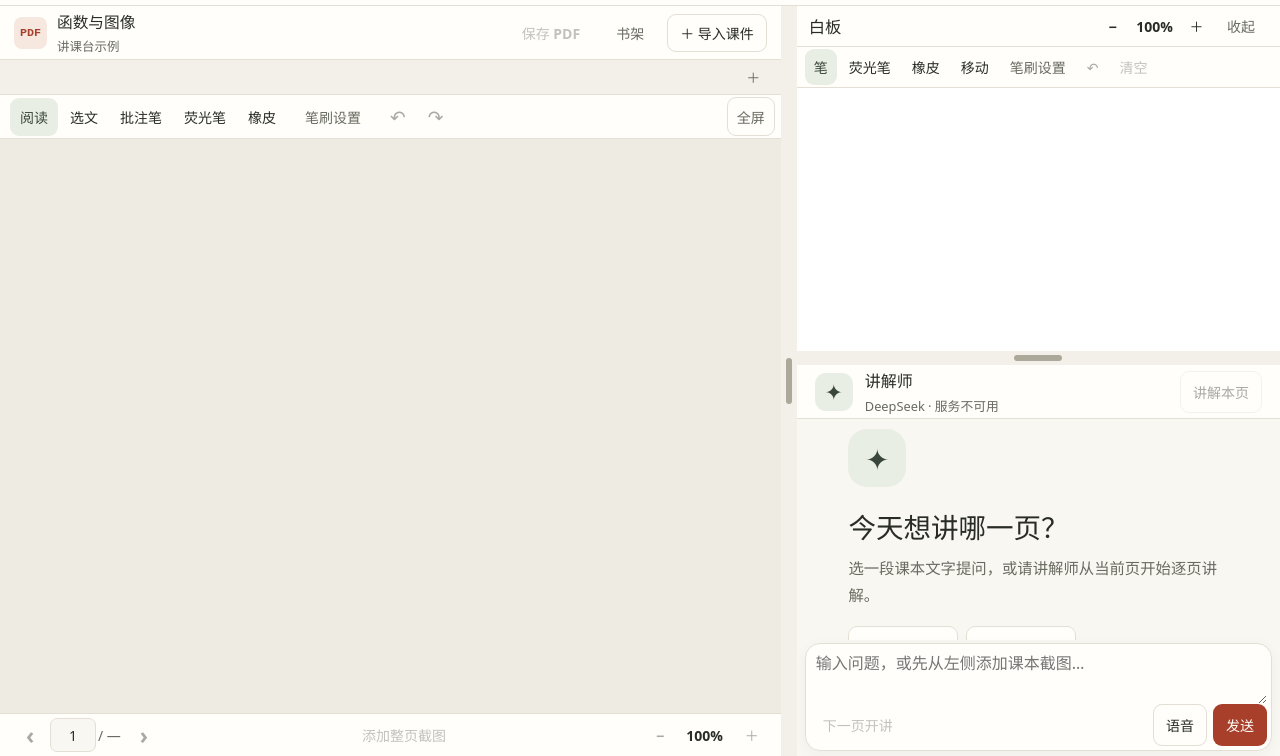
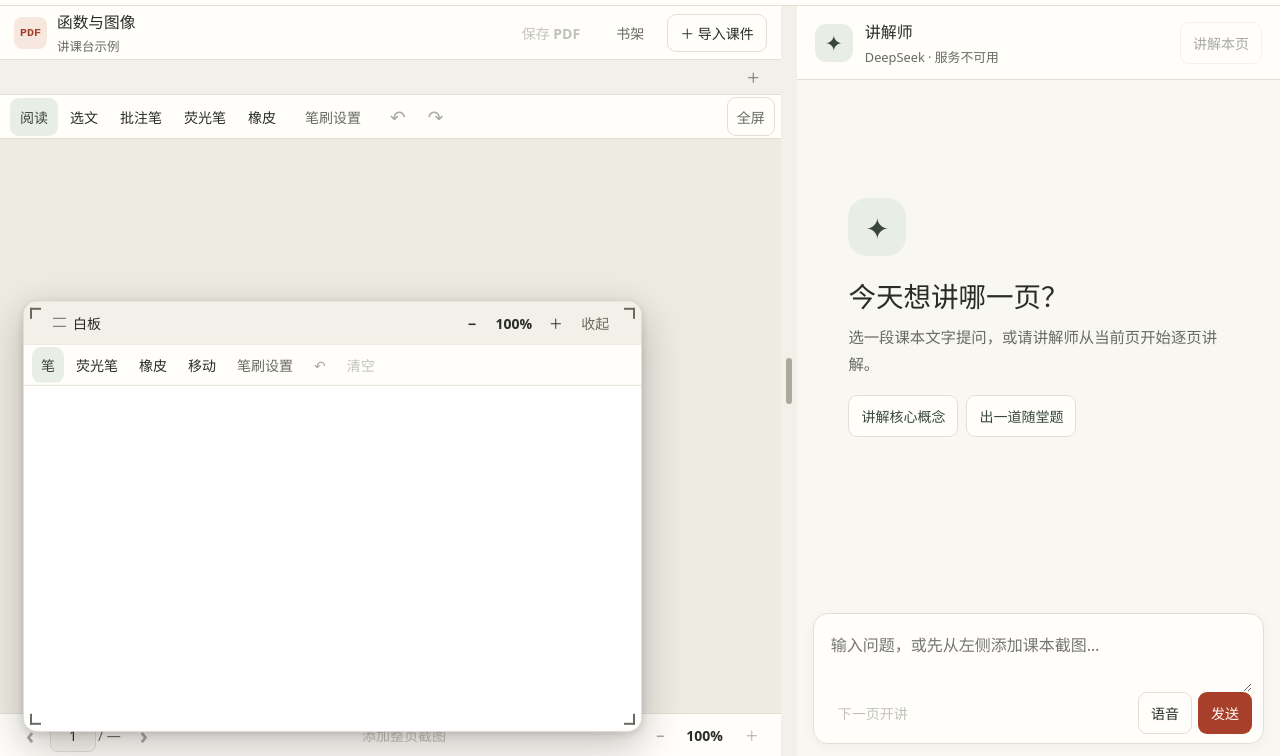
Before and after one commit to Moheng-ideal/lecture-desk, a website built with Vite: page index.html in a window 1280 px wide. Both pictures are taken after a click on the button "白板". Shown: the part 44-800 px from the top of the page. Built offline with nearby package versions, Linux system fonts and the light colour scheme; files whose address does not match are found by name.

Commit message:
Float the whiteboard above the teaching workspace

```diff
--- a/index.html
+++ b/index.html
@@ -124,33 +124,6 @@
     </section>
     <div id="pane-divider" role="separator" aria-label="调整课本和问答区宽度" aria-orientation="vertical" tabindex="0" aria-valuemin="35" aria-valuemax="75" aria-valuenow="61"></div>
     <div id="right-pane" class="right-pane">
-      <aside id="class-board" aria-label="教学白板" hidden>
-        <header class="board-head">
-          <h2>白板</h2>
-          <div class="board-zoom" role="group" aria-label="缩放白板">
-            <button type="button" id="board-zoom-out" aria-label="缩小白板">−</button>
-            <button type="button" id="board-zoom-reset" aria-label="回到白板原点并重置缩放" title="回到原点">100%</button>
-            <button type="button" id="board-zoom-in" aria-label="放大白板">＋</button>
-          </div>
-          <button type="button" id="board-close" class="quiet" aria-label="收起白板">收起</button>
-        </header>
-        <div class="board-tool-area">
-          <div class="board-tools" id="board-tools" aria-label="白板工具">
-            <button type="button" data-board-tool="pen" aria-pressed="true" title="触控笔写字，手指拖动画布">笔</button>
-            <button type="button" data-board-tool="marker" aria-pressed="false">荧光笔</button>
-            <button type="button" data-board-tool="eraser" aria-pressed="false" title="触控笔擦除，手指拖动画布">橡皮</button>
-            <button type="button" data-board-tool="pan" aria-pressed="false">移动</button>
-            <button type="button" id="board-ink-config" class="quiet" aria-controls="board-ink-panel" aria-expanded="false" aria-label="白板笔刷设置">笔刷设置</button>
-            <button type="button" id="board-undo" aria-label="撤销白板笔划" title="撤销" disabled>↶</button>
-            <button type="button" id="board-clear" class="quiet" disabled>清空</button>
-          </div>
-        </div>
-        <div id="board-surface">
-          <canvas id="board-ink" aria-label="白板画布"></canvas>
-          <canvas id="board-draft" aria-hidden="true"></canvas>
-        </div>
-      </aside>
-      <div id="board-divider" role="separator" aria-label="调整白板和讲解师高度" aria-orientation="horizontal" aria-controls="class-board" tabindex="0" aria-valuemin="25" aria-valuemax="65" aria-valuenow="46" hidden></div>
       <section class="chat-pane" aria-labelledby="chat-heading">
         <header class="chat-bar">
           <div class="assistant-mark" aria-hidden="true">✦</div>
@@ -185,6 +158,36 @@
       </section>
     </div>
   </main>
+  <aside id="class-board" aria-label="教学白板" hidden>
+    <header class="board-head">
+      <h2><button type="button" id="board-move" aria-label="白板，拖动或按方向键移动小窗" title="拖动移动白板">白板</button></h2>
+      <div class="board-zoom" role="group" aria-label="白板画布缩放">
+        <button type="button" id="board-zoom-out" aria-label="缩小白板">−</button>
+        <button type="button" id="board-zoom-reset" aria-label="回到白板原点并重置缩放" title="回到原点">100%</button>
+        <button type="button" id="board-zoom-in" aria-label="放大白板">＋</button>
+      </div>
+      <button type="button" id="board-close" class="quiet" aria-label="收起白板">收起</button>
+    </header>
+    <div class="board-tool-area">
+      <div class="board-tools" id="board-tools" aria-label="白板工具">
+        <button type="button" data-board-tool="pen" aria-pressed="true" title="触控笔写字，手指拖动画布">笔</button>
+        <button type="button" data-board-tool="marker" aria-pressed="false">荧光笔</button>
+        <button type="button" data-board-tool="eraser" aria-pressed="false" title="触控笔擦除，手指拖动画布">橡皮</button>
+        <button type="button" data-board-tool="pan" aria-pressed="false">移动</button>
+        <button type="button" id="board-ink-config" class="quiet" aria-controls="board-ink-panel" aria-expanded="false" aria-label="白板笔刷设置">笔刷设置</button>
+        <button type="button" id="board-undo" aria-label="撤销白板笔划" title="撤销" disabled>↶</button>
+        <button type="button" id="board-clear" class="quiet" disabled>清空</button>
+      </div>
+    </div>
+    <div id="board-surface">
+      <canvas id="board-ink" aria-label="白板画布"></canvas>
+      <canvas id="board-draft" aria-hidden="true"></canvas>
+    </div>
+    <button type="button" class="board-corner" data-board-resize="nw" aria-label="拖动左上角或按方向键调整窗口大小"></button>
+    <button type="button" class="board-corner" data-board-resize="ne" aria-label="拖动右上角或按方向键调整窗口大小"></button>
+    <button type="button" class="board-corner" data-board-resize="sw" aria-label="拖动左下角或按方向键调整窗口大小"></button>
+    <button type="button" class="board-corner" data-board-resize="se" aria-label="拖动右下角或按方向键调整窗口大小"></button>
+  </aside>
   <dialog id="pdf-save-dialog">
     <header><h2>保存批注 PDF</h2><button type="button" id="pdf-save-close" aria-label="关闭">×</button></header>
     <div class="pdf-save-body">
--- a/package.json
+++ b/package.json
@@ -1,6 +1,6 @@
 {
   "name": "lecture-desk",
-  "version": "0.7.0",
+  "version": "0.7.1",
   "private": true,
   "type": "module",
   "scripts": {
--- /dev/null
+++ b/src/board-window.js
@@ -0,0 +1,149 @@
+import { readState, saveState } from './storage.js';
+
+const margin = 8;
+const minWidth = 300;
+const minHeight = 195;
+const clamp = (value, min, max) => Math.max(min, Math.min(max, value));
+
+function viewportBounds() {
+  const viewport = window.visualViewport;
+  const x = viewport?.offsetLeft || 0;
+  const y = viewport?.offsetTop || 0;
+  const width = viewport?.width || document.documentElement.clientWidth;
+  const height = viewport?.height || document.documentElement.clientHeight;
+  return { left: x + margin, top: y + margin, right: x + width - margin, bottom: y + height - margin };
+}
+
+function fit(rect, bounds) {
+  const { left, top, right, bottom } = bounds;
+  const maxWidth = right - left;
+  const maxHeight = bottom - top;
+  const width = clamp(rect.width, Math.min(minWidth, maxWidth), maxWidth);
+  const height = clamp(rect.height, Math.min(minHeight, maxHeight), maxHeight);
+  return { x: clamp(rect.x, left, right - width), y: clamp(rect.y, top, bottom - height), width, height };
+}
+
+function initialRect(bounds) {
+  const availableWidth = bounds.right - bounds.left;
+  const availableHeight = bounds.bottom - bounds.top;
+  const width = Math.min(620, availableWidth * (availableWidth < 720 ? .88 : .49));
+  const height = Math.min(490, availableHeight * .55);
+  return { x: bounds.left + 15, y: bounds.bottom - height - 16, width, height };
+}
+
+function move(rect, corner, dx, dy, bounds) {
+  if (!corner) return fit({ ...rect, x: rect.x + dx, y: rect.y + dy }, bounds);
+  const right = rect.x + rect.width;
+  const bottom = rect.y + rect.height;
+  const west = corner.endsWith('w');
+  const north = corner.startsWith('n');
+  const x = west ? clamp(rect.x + dx, bounds.left, right - Math.min(minWidth, rect.width)) : rect.x;
+  const y = north ? clamp(rect.y + dy, bounds.top, bottom - Math.min(minHeight, rect.height)) : rect.y;
+  const width = west ? right - x : clamp(rect.width + dx, Math.min(minWidth, rect.width), bounds.right - x);
+  const height = north ? bottom - y : clamp(rect.height + dy, Math.min(minHeight, rect.height), bounds.bottom - y);
+  return { x, y, width, height };
+}
+
+export function installBoardWindow(board, stopInkInput) {
+  const heading = board.querySelector('.board-head');
+  const title = board.querySelector('#board-move');
+  let preferred;
+  let rect;
+  let drag;
+  let pending;
+  let frame;
+
+  function paint(next) {
+    rect = next;
+    board.style.transform = 'translate3d(' + next.x + 'px, ' + next.y + 'px, 0)';
+    board.style.width = next.width + 'px';
+    board.style.setProperty('--board-window-height', next.height + 'px');
+  }
+
+  function refresh() {
+    const bounds = viewportBounds();
+    paint(fit(preferred || initialRect(bounds), bounds));
+  }
+
+  function remember() {
+    preferred = rect;
+    saveState('whiteboardWindow', preferred).catch(() => {});
+  }
+
+  function start(event) {
+    if (drag || event.button !== 0 || !rect) return;
+    if (event.currentTarget === heading && event.target.closest('button:not(#board-move)')) return;
+    stopInkInput();
+    const handle = event.currentTarget;
+    drag = { id: event.pointerId, x: event.clientX, y: event.clientY, rect, handle, corner: handle.dataset.boardResize };
+    handle.setPointerCapture(event.pointerId);
+    board.toggleAttribute('data-moving-window', !drag.corner);
+    event.preventDefault();
+  }
+
+  function onMove(event) {
+    if (drag?.id !== event.pointerId) return;
+    const dx = event.clientX - drag.x;
+    const dy = event.clientY - drag.y;
+    pending = move(drag.rect, drag.corner, dx, dy, viewportBounds());
+    if (!frame) frame = requestAnimationFrame(() => {
+      frame = null;
+      paint(pending);
+      pending = null;
+    });
+  }
+
+  function finish() {
+    if (!drag) return;
+    const { id, handle, rect: from } = drag;
+    drag = null;
+    if (frame) cancelAnimationFrame(frame);
+    frame = null;
+    if (pending) paint(pending);
+    pending = null;
+    board.removeAttribute('data-moving-window');
+    if (handle.hasPointerCapture(id)) handle.releasePointerCapture(id);
+    if (rect.x !== from.x || rect.y !== from.y || rect.width !== from.width || rect.height !== from.height) remember();
+  }
+
+  function resizeViewport() {
+    if (board.hidden) return;
+    finish();
+    refresh();
+  }
+
+  const arrows = { ArrowLeft: [-1, 0], ArrowRight: [1, 0], ArrowUp: [0, -1], ArrowDown: [0, 1] };
+  for (const handle of [heading, ...board.querySelectorAll('[data-board-resize]')]) {
+    handle.onpointerdown = start;
+    handle.onpointermove = onMove;
+    handle.onpointerup = (event) => {
+      if (drag?.id !== event.pointerId) return;
+      onMove(event);
+      finish();
+    };
+    handle.onpointercancel = handle.onlostpointercapture = (event) => {
+      if (drag?.id === event.pointerId) finish();
+    };
+    const keyboard = handle === heading ? title : handle;
+    keyboard.onkeydown = (event) => {
+      const step = arrows[event.key];
+      if (!step || drag) return;
+      event.preventDefault();
+      stopInkInput();
+      const distance = event.shiftKey ? 24 : 8;
+      paint(move(rect, handle.dataset.boardResize, step[0] * distance, step[1] * distance, viewportBounds()));
+      remember();
+    };
+  }
+
+  window.addEventListener('resize', resizeViewport);
+  window.visualViewport?.addEventListener('resize', resizeViewport);
+  window.visualViewport?.addEventListener('scroll', resizeViewport);
+  readState('whiteboardWindow').then((saved) => {
+    if (!preferred && saved && [saved.x, saved.y, saved.width, saved.height].every(Number.isFinite)) {
+      preferred = saved;
+      if (!board.hidden && !drag) refresh();
+    }
+  }).catch(() => {});
+  return { refresh, finish };
+}
--- a/src/layout.js
+++ b/src/layout.js
@@ -1,6 +1,6 @@
 import { readState, saveState } from './storage.js';
 
-function installDivider(handleId, containerId, { property, key, initial, min, max, vertical = false }) {
+function installDivider(handleId, containerId, { property, key, initial, min, max }) {
   const container = document.getElementById(containerId);
   const handle = document.getElementById(handleId);
   let ratio = initial;
@@ -23,18 +23,15 @@ function installDivider(handleId, containerId, { property, key, initial, min, ma
   };
   handle.onpointermove = (event) => {
     if (!handle.hasPointerCapture(event.pointerId)) return;
-    const { left, width, top, height } = container.getBoundingClientRect();
-    const distance = vertical ? event.clientY - top - handle.offsetHeight / 2 : event.clientX - left - handle.offsetWidth / 2;
-    apply(distance / (vertical ? height : width) * 100);
+    const { left, width } = container.getBoundingClientRect();
+    apply((event.clientX - left - handle.offsetWidth / 2) / width * 100);
   };
   handle.onlostpointercapture = () => {
     delete handle.dataset.dragging;
     remember();
   };
   handle.onkeydown = (event) => {
-    const decrease = vertical ? 'ArrowUp' : 'ArrowLeft';
-    const increase = vertical ? 'ArrowDown' : 'ArrowRight';
-    const next = { [decrease]: ratio - 3, [increase]: ratio + 3, Home: min, End: max }[event.key];
+    const next = { ArrowLeft: ratio - 3, ArrowRight: ratio + 3, Home: min, End: max }[event.key];
     if (next == null) return;
     event.preventDefault();
     changed = true;
@@ -47,7 +44,4 @@ export function installDividers() {
   installDivider('pane-divider', 'workspace', {
     property: '--book-width', key: 'bookWidth', initial: 61, min: 35, max: 75,
   });
-  installDivider('board-divider', 'right-pane', {
-    property: '--board-height', key: 'boardHeight', initial: 46, min: 25, max: 65, vertical: true,
-  });
 }
--- a/src/main.js
+++ b/src/main.js
@@ -784,7 +784,9 @@ for (const target of document.querySelectorAll('[data-close]')) target.onclick =
 $('pdf-open').onclick = () => $('pdf-file').click();
 $('book-fullscreen').onclick = () => setBookFullscreen(!$('workspace').hasAttribute('data-book-fullscreen'));
 document.addEventListener('keydown', (event) => {
-  if (event.key === 'Escape' && !document.querySelector('dialog[open]')) setBookFullscreen(false);
+  if (event.key !== 'Escape' || document.querySelector('dialog[open]')) return;
+  if (!$('class-board').hidden) $('board-close').click();
+  else setBookFullscreen(false);
 });
 $('library-open').onclick = () => openLibrary().catch(failure);
 $('book-tab-add').onclick = () => openLibrary().catch(failure);
--- a/src/styles.css
+++ b/src/styles.css
@@ -180,7 +180,6 @@ button[aria-pressed="true"] { background: var(--accent-soft); color: var(--green
 #page-total { color: var(--muted); padding-right: 3px; }
 .zoom button { padding: 0 9px; }
 .right-pane { grid-column: 3; grid-row: 1; min-width: 0; min-height: 0; display: grid; grid-template-rows: minmax(0, 1fr); }
-#workspace[data-board-open] .right-pane { grid-template-rows: min(var(--board-height, 46%), max(38%, calc(100% - 215px))) 14px minmax(0, 1fr); }
 .chat-pane { background: var(--surface); }
 .chat-scroll { flex: 1; overflow: auto; min-height: 0; overscroll-behavior: contain; padding: 22px clamp(16px, 2.4vw, 34px) 12px; scrollbar-color: #c2bcb1 transparent; }
 #welcome { width: min(100%, 380px); margin: clamp(18px, 12vh, 122px) auto 0; }
@@ -219,28 +218,83 @@ button[aria-pressed="true"] { background: var(--accent-soft); color: var(--green
 #teach-next { margin-right: auto; }
 #chat-status, #export-status, #voice-status { color: var(--brick); font-size: .85rem; overflow-wrap: anywhere; margin: 7px 6px; }
 .excerpt-chip { display: flex; align-items: center; gap: 5px; background: var(--accent-soft); border-radius: 8px; margin: 3px 0; padding-left: 8px; color: var(--green); }
-#class-board { min-width: 0; min-height: 0; display: flex; flex-direction: column; background: var(--paper); color: var(--ink); }
-.board-head { display: flex; justify-content: space-between; align-items: center; padding: 2px 12px; border-bottom: 1px solid var(--line); }
-.board-head h2 { font-size: 1.02rem; }
+#class-board {
+  position: fixed;
+  inset: 0 auto auto 0;
+  z-index: 12;
+  display: flex;
+  flex-direction: column;
+  min-width: 0;
+  min-height: 0;
+  height: var(--board-window-height);
+  border: 1px solid var(--line);
+  border-radius: 14px;
+  background: var(--paper);
+  color: var(--ink);
+  box-shadow: 0 14px 42px #221d1b45, 0 2px 8px #221d1b25;
+}
+.board-head {
+  display: flex;
+  align-items: center;
+  min-height: 43px;
+  padding: 2px 24px;
+  border-bottom: 1px solid var(--line);
+  border-radius: 13px 13px 0 0;
+  background: var(--cream);
+  cursor: grab;
+  touch-action: none;
+  user-select: none;
+}
+.board-head h2 { display: flex; align-self: stretch; flex: 1; margin-right: 4px; }
+#board-move { flex: 1; text-align: left; cursor: inherit; padding-inline: 4px; min-height: 0; }
+#board-move::before {
+  content: '';
+  display: inline-block;
+  width: 13px;
+  height: 7px;
+  margin-right: 7px;
+  border-block: 1px solid currentColor;
+  vertical-align: .13em;
+  color: var(--muted);
+}
+#class-board[data-moving-window] .board-head { cursor: grabbing; }
+.board-corner {
+  position: absolute;
+  z-index: 6;
+  width: 28px;
+  height: 28px;
+  min-height: 28px;
+  padding: 0;
+  color: var(--muted);
+  touch-action: none;
+}
+.board-corner::after {
+  position: absolute;
+  content: '';
+  width: 9px;
+  height: 9px;
+  border: solid currentColor;
+  border-width: 0;
+}
+[data-board-resize^="n"] { top: 0; }
+[data-board-resize^="s"] { bottom: 0; }
+[data-board-resize$="w"] { left: 0; }
+[data-board-resize$="e"] { right: 0; }
+[data-board-resize^="n"]::after { top: 5px; border-top-width: 2px; }
+[data-board-resize^="s"]::after { bottom: 5px; border-bottom-width: 2px; }
+[data-board-resize$="w"]::after { left: 5px; border-left-width: 2px; }
+[data-board-resize$="e"]::after { right: 5px; border-right-width: 2px; }
+[data-board-resize="nw"], [data-board-resize="se"] { cursor: nwse-resize; }
+[data-board-resize="ne"], [data-board-resize="sw"] { cursor: nesw-resize; }
 .board-zoom { display: flex; align-items: center; margin-left: auto; font-variant-numeric: tabular-nums; }
 .board-zoom button { min-height: 36px; min-width: 35px; padding-inline: 5px; }
 #board-zoom-reset { min-width: 49px; }
-.board-tool-area { position: relative; z-index: 5; }
+.board-tool-area { position: relative; z-index: 7; }
+#class-board .ink-panel { max-height: min(440px, calc(var(--board-window-height) - 100px)); }
 .board-tools { display: flex; align-items: center; gap: 3px; padding: 2px 8px; border-bottom: 1px solid var(--line); overflow-x: auto; scrollbar-width: thin; }
 .board-tools button { min-height: 36px; padding-inline: 8px; }
-#board-close { min-height: 36px; }
-#board-divider { position: relative; cursor: row-resize; touch-action: none; background: var(--cream); }
-#board-divider::after { content: ''; position: absolute; inset: 4px calc(50% - 24px); border-radius: 8px; background: #aca99b; }
-#board-divider:is(:hover, :focus-visible, [data-dragging]) { background: var(--accent-soft); }
-.right-pane:has(#board-divider[data-dragging]) { cursor: row-resize; user-select: none; }
-#workspace[data-board-open] .chat-bar { min-height: 46px; padding-block: 3px; }
-#workspace[data-board-open] #welcome { margin-top: 0; }
-#workspace[data-board-open] .chat-scroll { padding-block: 10px; }
-#workspace[data-board-open] .composer { margin: 3px 8px max(5px, env(safe-area-inset-bottom)); padding: 4px; }
-#workspace[data-board-open] .composer-actions { flex-wrap: wrap; }
-#workspace[data-board-open] .composer textarea { min-height: 40px; padding-block: 3px; }
-#workspace[data-board-open] .composer #excerpts { max-height: 58px; overflow: auto; }
-#board-surface { position: relative; flex: 1; min-height: 0; background: #fff; overflow: hidden; }
+#board-close { min-height: 36px; padding-inline: 7px; }
+#board-surface { position: relative; flex: 1; min-height: 0; background: #fff; overflow: hidden; border-radius: 0 0 13px 13px; }
 #board-surface canvas { position: absolute; inset: 0; display: block; width: 100%; height: 100%; }
 #board-ink { touch-action: none; cursor: crosshair; }
 #board-surface[data-moving] #board-ink { cursor: grab; }
@@ -319,10 +373,6 @@ dialog footer { border-top: 1px solid var(--line); justify-content: flex-end; }
   #pane-divider { display: none; }
   .book-pane, .right-pane { height: 100%; border: 0; }
   #workspace[data-panel="book"] .right-pane, #workspace[data-panel="chat"] .book-pane { display: none; }
-  #workspace[data-panel="book"][data-board-open] { --portrait-board: min(44%, 390px); }
-  #workspace[data-panel="book"][data-board-open] .book-pane { height: calc(100% - var(--portrait-board)); }
-  #workspace[data-panel="book"][data-board-open] .right-pane { display: grid; position: absolute; inset: auto 0 0; height: var(--portrait-board); grid-template-rows: minmax(0, 1fr); border-top: 1px solid var(--line); }
-  #workspace[data-panel="book"] .right-pane :is(.chat-pane, #board-divider) { display: none; }
   #welcome { margin-top: 45px; }
 }
 @media (max-width: 380px) {
@@ -332,6 +382,8 @@ dialog footer { border-top: 1px solid var(--line); justify-content: flex-end; }
 }
 @media (pointer: coarse) {
   button { min-height: 44px; }
+  #class-board .board-corner { width: 34px; height: 34px; min-height: 34px; }
+  #class-board .board-head { padding-inline: 30px; }
 }
 #workspace[data-book-fullscreen] :is(.book-tabs-bar, .book-bar) { display: none; }
 #pdf-tools > .book-actions { flex: 0 0 auto; gap: 2px; margin-inline-start: auto; }
--- a/src/whiteboard.js
+++ b/src/whiteboard.js
@@ -1,4 +1,5 @@
 import { inkContact, mixPoint, paintInkStroke, traceInk } from './ink.js';
+import { installBoardWindow } from './board-window.js';
 import { InkTools } from './ink-tools.js';
 import { readState, saveState } from './storage.js';
 
@@ -27,8 +28,6 @@ function centerBetween(a, b) {
 export function installWhiteboard({ notify }) {
   const id = (name) => document.getElementById(name);
   const board = id('class-board');
-  const workspace = id('workspace');
-  const divider = id('board-divider');
   const open = id('board-open');
   const surface = id('board-surface');
   const canvas = id('board-ink');
@@ -217,23 +216,32 @@ export function installWhiteboard({ notify }) {
   }
   new ResizeObserver(resize).observe(surface);
 
-  function toggle(visible) {
-    if (!visible) {
+  function stopInkInput() {
     const captures = new Set(contacts.keys());
     if (action) captures.add(action.id);
     endAction(false);
+    if (pinch) rememberView();
     contacts.clear();
     pinch = null;
     pinchTail = false;
     for (const key of captures) if (canvas.hasPointerCapture(key)) canvas.releasePointerCapture(key);
     tools.toggle(false);
+  }
+
+  const boardWindow = installBoardWindow(board, stopInkInput);
+  function toggle(visible) {
+    if (visible) boardWindow.refresh();
+    else {
+      boardWindow.finish();
+      stopInkInput();
       persist();
     }
     board.hidden = !visible;
-    divider.hidden = !visible;
-    workspace.toggleAttribute('data-board-open', visible);
     open.setAttribute('aria-expanded', String(visible));
-    if (visible) resize();
+    if (visible) {
+      resize();
+      id('board-move').focus({ preventScroll: true });
+    }
   }
   open.onclick = () => toggle(board.hidden);
   id('board-close').onclick = () => {
```
Also changed, not shown: CHANGELOG.md, README.md, harmony/README.md, 2 other files. Lines whose indentation alone changed are shown as unchanged.
